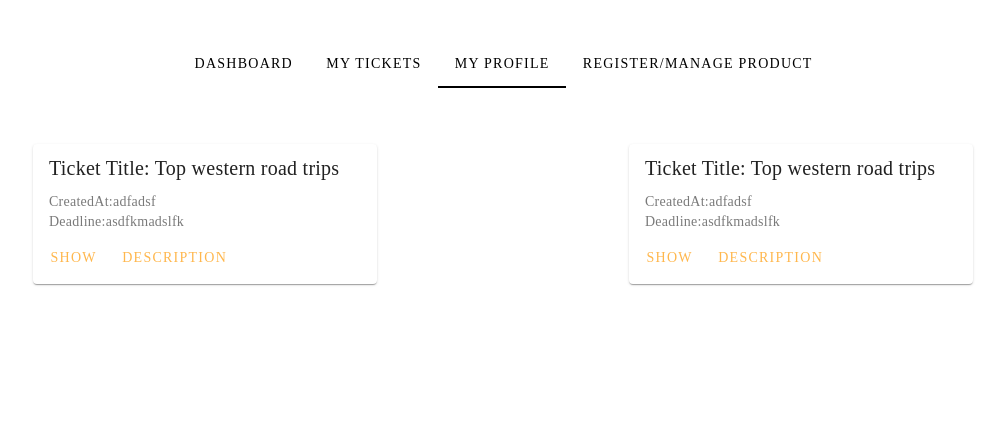
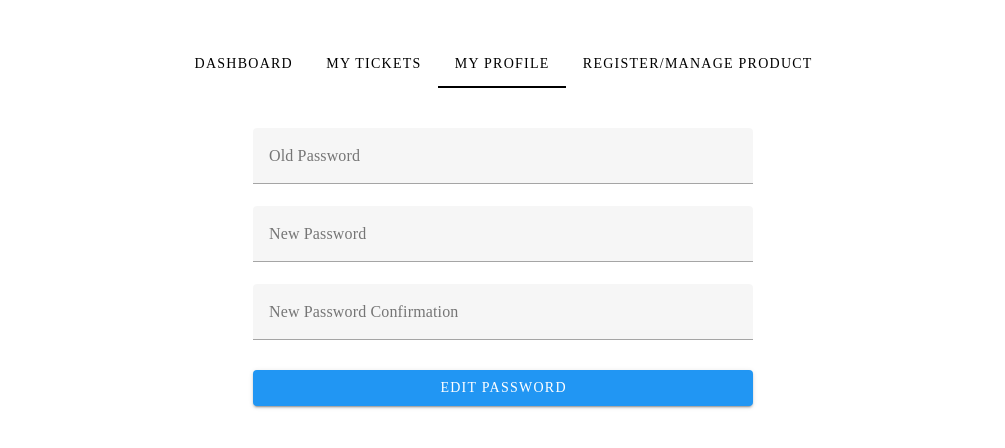
Before and after one commit to Ticketico/TicketicoFrontend, a Vue app: page /dashboard in a window 1280 px wide. Both pictures are taken after a click on the tab "MY PROFILE". Shown: the top 448 px of the page, without its empty margins (137-1142 px from the left). Built offline with nearby package versions, Linux system fonts and the light colour scheme; no server answers.

Commit message:
Feat: implement edit profile and manage product page

```diff
--- a/src/components/MainPage/EditProfileTab.vue
+++ /dev/null
@@ -1,32 +0,0 @@
-<template>
-	<v-container>
-		<v-row>
-			<v-col>
-				<v-card class="mx-auto" max-width="344">
-					<v-card-title> Ticket Title: Top western road trips </v-card-title>
-
-					<v-card-subtitle> CreatedAt:adfadsf </v-card-subtitle>
-					<v-card-subtitle> Deadline:asdfkmadslfk </v-card-subtitle>
-
-					<v-card-actions>
-						<v-btn color="orange-lighten-2" variant="text"> Show </v-btn>
-						<v-btn color="orange-lighten-2" variant="text"> Description </v-btn>
-					</v-card-actions>
-				</v-card>
-			</v-col>
-			<v-col>
-				<v-card class="mx-auto" max-width="344">
-					<v-card-title> Ticket Title: Top western road trips </v-card-title>
-
-					<v-card-subtitle> CreatedAt:adfadsf </v-card-subtitle>
-					<v-card-subtitle> Deadline:asdfkmadslfk </v-card-subtitle>
-
-					<v-card-actions>
-						<v-btn color="orange-lighten-2" variant="text"> Show </v-btn>
-						<v-btn color="orange-lighten-2" variant="text"> Description </v-btn>
-					</v-card-actions>
-				</v-card>
-			</v-col>
-		</v-row>
-	</v-container>
-</template>
--- a/src/components/MainPage/MyProduct.vue
+++ b/src/components/MainPage/MyProduct.vue
@@ -4,8 +4,8 @@
 </template>
 
 <script setup>
-import ManageMyProductTab from "@/components/RegisterOrManageProductTab/ManageMyProductTab.vue";
-import RegisterNewProductTab from "@/components/RegisterOrManageProductTab/RegisterNewProductTab.vue";
+import ManageMyProductTab from "@/components/MainPage/RegisterOrManageProductTab/ManageMyProductTab.vue";
+import RegisterNewProductTab from "@/components/MainPage/RegisterOrManageProductTab/RegisterNewProductTab.vue";
 
 import { computed } from "vue";
 
--- /dev/null
+++ b/src/components/MainPage/MyProfileTab.vue
@@ -0,0 +1,21 @@
+<template>
+	<v-sheet width="500" class="mx-auto">
+		<v-form>
+			<v-text-field v-model="oldPassword" label="Old Password" />
+			<v-text-field v-model="newPassword" label="New Password" />
+			<v-text-field
+				v-model="newPasswordConfirmation"
+				label="New Password Confirmation"
+			/>
+
+			<v-btn block color="blue" class="mt-2">Edit Password</v-btn>
+		</v-form>
+	</v-sheet>
+</template>
+
+<script setup>
+import { ref } from "vue";
+const oldPassword = ref("");
+const newPassword = ref("");
+const newPasswordConfirmation = ref("");
+</script>
--- /dev/null
+++ b/src/components/MainPage/RegisterOrManageProductTab/ManageMyProductTab.vue
@@ -0,0 +1,9 @@
+<template>
+	<MyProductDetails class="mb-10" />
+	<AllProductTickets />
+</template>
+
+<script setup>
+import AllProductTickets from "@/components/MainPage/RegisterOrManageProductTab/ManageProductTab/AllProductTickets.vue";
+import MyProductDetails from "@/components/MainPage/RegisterOrManageProductTab/ManageProductTab/MyProductDetails.vue";
+</script>
--- /dev/null
+++ b/src/components/MainPage/RegisterOrManageProductTab/ManageProductTab/AllProductTickets.vue
@@ -0,0 +1,76 @@
+<template>
+	<v-container>
+		<v-row>
+			<v-col v-for="ticket in ticketsList" :key="ticket">
+				<v-card class="mx-auto" max-width="344">
+					<v-card-title> Ticket Title: Top western road trips </v-card-title>
+
+					<v-card-subtitle> CreatedAt:adfadsf </v-card-subtitle>
+					<v-card-subtitle> Deadline:asdfkmadslfk </v-card-subtitle>
+
+					<v-card-actions>
+						<v-btn color="orange-lighten-2" variant="text"> Show </v-btn>
+						<v-btn
+							color="orange-lighten-2"
+							variant="text"
+							@click="showDescription(ticket.id)"
+						>
+							Description
+						</v-btn>
+					</v-card-actions>
+				</v-card>
+			</v-col>
+		</v-row>
+	</v-container>
+
+	<v-dialog v-model="showDescriptionDialog" width="auto">
+		<v-card>
+			<v-card-text>{{ descriptionOfChosenTicket }}</v-card-text>
+			<v-card-actions>
+				<v-btn color="primary" block @click="showDescriptionDialog = false"
+					>Ok</v-btn
+				>
+			</v-card-actions>
+		</v-card>
+	</v-dialog>
+
+	<v-dialog v-model="loadingDialog" scrim width="200">
+		<v-card color="blue">
+			<v-card-text>
+				Please Wait ...
+				<v-progress-linear indeterminate class="my-3"></v-progress-linear>
+			</v-card-text>
+		</v-card>
+	</v-dialog>
+</template>
+
+<script>
+export default {
+	data() {
+		return {
+			ticketsList: [
+				{ id: 1, description: "this is 1" },
+				{ id: 2, description: "this is 2" },
+				{ id: 3, description: "this is 3" },
+				{ id: 4, description: "this is 4" },
+				{ id: 5, description: "this is 5" },
+				{ id: 6, description: "this is 6" },
+				{ id: 7, description: "this is 7" },
+				{ id: 8, description: "this is 8" },
+				{ id: 9, description: "this is 9" },
+			],
+			showDescriptionDialog: false,
+			descriptionOfChosenTicket: "",
+			loadingDialog: false,
+		};
+	},
+	methods: {
+		showDescription(ticketId) {
+			this.showDescriptionDialog = true;
+			this.descriptionOfChosenTicket = this.ticketsList.filter(
+				(ticket) => ticket.id === ticketId
+			)[0].description;
+		},
+	},
+};
+</script>
--- /dev/null
+++ b/src/components/MainPage/RegisterOrManageProductTab/ManageProductTab/MyProductDetails.vue
@@ -0,0 +1,12 @@
+<template>
+	<v-card class="mx-auto" max-width="400">
+		<v-card-title class="text-center">product Title</v-card-title>
+
+		<v-card-text> Created:asdfasfa </v-card-text>
+		<v-card-text> description </v-card-text>
+
+		<v-card-actions>
+			<v-btn color="orange"> Edit Description </v-btn>
+		</v-card-actions>
+	</v-card>
+</template>
--- a/src/components/RegisterOrManageProductTab/RegisterNewProductTab.vue
+++ /dev/null
@@ -1,33 +0,0 @@
-<template>
-	<v-sheet width="500" class="mx-auto">
-		<v-form>
-			<v-text-field v-model="title" label="Product Title"></v-text-field>
-
-			<v-textarea
-				variant="filled"
-				label="Product Description"
-				v-model="description"
-			></v-textarea>
-
-			<v-btn block color="blue" class="mt-2">Add Product</v-btn>
-		</v-form>
-	</v-sheet>
-</template>
-
-<script>
-export default {
-	data() {
-		return {
-			title: "",
-			description:
-				"The Woodman set to work at once, and so sharp was his axe that the tree was soon chopped nearly through.",
-			picture: "",
-		};
-	},
-	methods: {
-		show() {
-			console.log(this.imageUrl);
-		},
-	},
-};
-</script>
--- a/src/views/MainPage.vue
+++ b/src/views/MainPage.vue
@@ -16,7 +16,7 @@
 
 	<DashboardTab v-if="currentTab == 'Dashboard'" />
 	<MyTicketsTab v-else-if="currentTab == 'My Tickets'" />
-	<EditProfileTab v-else-if="currentTab == 'My Profile'" />
+	<MyProfileTab v-else-if="currentTab == 'My Profile'" />
 	<MyProduct v-else-if="currentTab == 'Register/Manage Product'" />
 
 </template>
@@ -25,7 +25,7 @@
 import { ref } from "vue";
 
 import DashboardTab from "@/components/MainPage/DashboardTab.vue";
-import EditProfileTab from "@/components/MainPage/EditProfileTab.vue";
+import MyProfileTab from "@/components/MainPage/MyProfileTab.vue";
 import MyTicketsTab from "@/components/MainPage/MyTicketsTab.vue";
 import MyProduct from "@/components/MainPage/MyProduct.vue";
 
```
Also changed, not shown: src/components/MainPage/RegisterOrManageProductTab/RegisterNewProductTab.vue (renamed from src/components/RegisterOrManageProductTab/ManageMyProductTab.vue).
